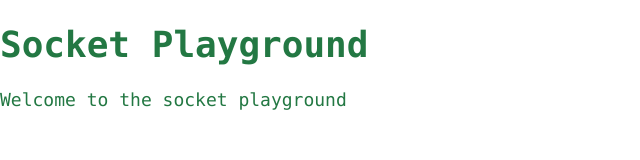
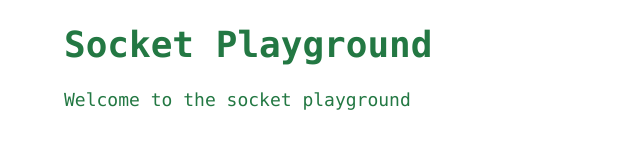
Before and after one commit to Virtual-Machine/SocketPlayground, a website: page index.html in a window 1280 px wide. Shown: the whole page, without its empty margins (0-640 px from the left). Drawn offline with Linux system fonts and the light colour scheme; files that its build step writes are made by us from their sources; files whose address does not match are found by name.

Commit message:
Add container div to page

```diff
--- a/index.html
+++ b/index.html
@@ -6,8 +6,10 @@
 	<link rel="stylesheet" href="main.css">
 </head>
 <body>
-	<h1>Socket Playground</h1>
-	<p>Welcome to the socket playground</p>
+	<div id="container">
+		<h1>Socket Playground</h1>
+		<p>Welcome to the socket playground</p>
+	</div>
 	<script src="jQuery.js"></script>
 </body>
 </html>
--- a/public/css/main.css
+++ b/public/css/main.css
@@ -8,3 +8,8 @@ html, body {
 	overflow: hidden;
 	color: #237843;
 }
+
+#container {
+	width: 90%;
+	margin: auto;
+}
```
